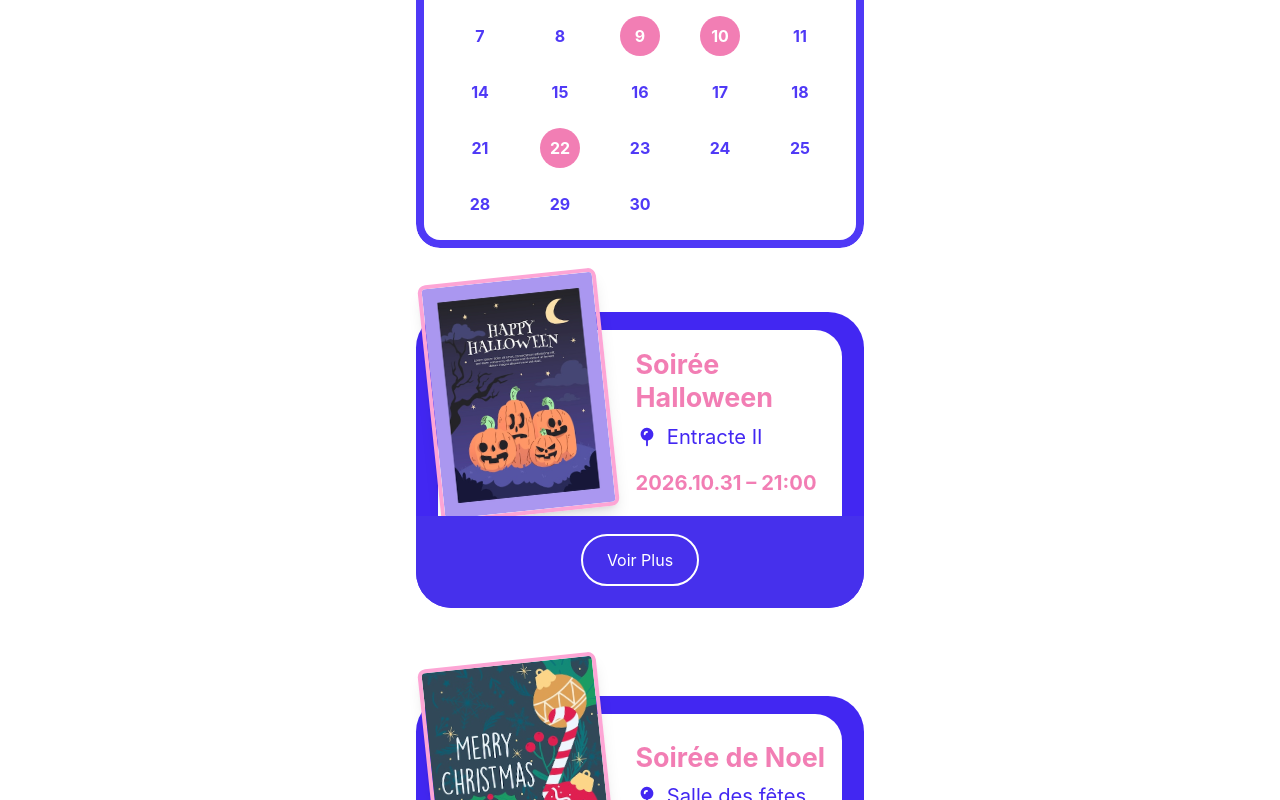
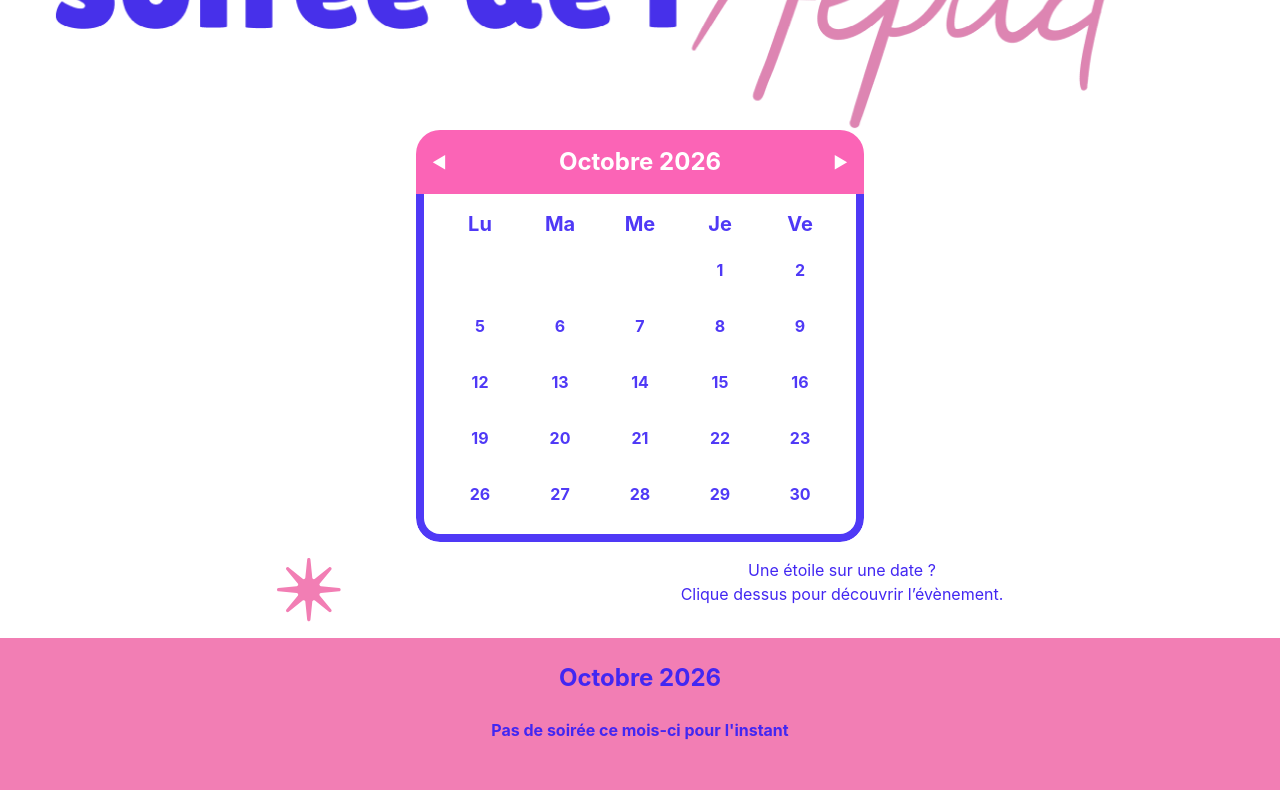
Before and after one commit to NicolasJMuller/AEPUD, a React (Vite) app in the folder AEPUD/: page /evenement in a window 1280 px wide. Shown: the part 300-1100 px from the top of the page. Built offline with nearby package versions, Linux system fonts and the light colour scheme.

Commit message:
avancement Nicolas

```diff
--- a/AEPUD/src/components/Calendrier.tsx
+++ b/AEPUD/src/components/Calendrier.tsx
@@ -1,59 +1,78 @@
-import { useState } from 'react';
+import { type Dispatch, type SetStateAction } from 'react';
+import { Link } from 'react-router-dom';
+import Etoile from './Etoile';
+import soirees from '../data/CardSoiree.json';
 
 const JOURS = ['Lu', 'Ma', 'Me', 'Je', 'Ve'];
 const MOIS = ['Janvier', 'Février', 'Mars', 'Avril', 'Mai', 'Juin',
     'Juillet', 'Août', 'Septembre', 'Octobre', 'Novembre', 'Décembre'];
 
-// jours où il y a une soirée (format "AAAA-MM-JJ"), à toi de les mettre en JSON
-const soirees = ['2026-09-09', '2026-09-10', '2026-09-22'];
+type Props = {
+    date: Date;
+    setDate: Dispatch<SetStateAction<Date>>;
+};
 
-export default function Calendrier() {
-    const [date, setDate] = useState(new Date(2026, 8, 1)); // 8 = septembre (les mois commencent à 0)
-
+export default function Calendrier({ date, setDate }: Props) {
     const annee = date.getFullYear();
     const mois = date.getMonth();
 
-    const nbJours = new Date(annee, mois + 1, 0).getDate(); // jour 0 du mois suivant = dernier jour de ce mois
-    const premierJour = new Date(annee, mois, 1).getDay();  // 0 = dimanche, 1 = lundi...
-    const decalage = (premierJour + 6) % 7;                 // on passe en semaine Lundi = 0
+    const nbJours = new Date(annee, mois + 1, 0).getDate();
+    const premierJour = new Date(annee, mois, 1).getDay();
+    const decalage = (premierJour + 6) % 7; // lundi = 0
 
-    // on construit la liste des cases : des null pour le décalage, puis 1..nbJours
     const cases: (number | null)[] = [
         ...Array(decalage).fill(null),
         ...Array.from({ length: nbJours }, (_, i) => i + 1),
     ];
 
-    // on retire les samedis/dimanches (colonnes 5 et 6)
+    // on retire samedi et dimanche
     const casesSemaine = cases.filter((_, i) => i % 7 < 5);
 
     const changerMois = (delta: number) => setDate(new Date(annee, mois + delta, 1));
 
-    const estSoiree = (jour: number) => {
+    // renvoie la soirée du jour (ou undefined)
+    const trouverSoiree = (jour: number) => {
         const mm = String(mois + 1).padStart(2, '0');
         const jj = String(jour).padStart(2, '0');
-        return soirees.includes(`${annee}-${mm}-${jj}`);
+        return soirees.find(s => s.dateSoiree === `${annee}.${mm}.${jj}`);
     };
 
     return (
-    <div className="max-w-md mx-auto rounded-3xl overflow-hidden bg-white w-4/5">
+        <div className="w-5/6 max-w-md mx-auto rounded-3xl overflow-hidden bg-white">
+            {/* header rose, sans bordure */}
             <div className="bg-pink-400 text-white flex justify-between items-center px-4 py-4">
                 <button onClick={() => changerMois(-1)}>◀</button>
                 <h2 className="text-2xl font-bold">{MOIS[mois]} {annee}</h2>
                 <button onClick={() => changerMois(1)}>▶</button>
             </div>
 
-        <div className="grid grid-cols-5 text-center p-4 gap-y-4 text-indigo-600 font-bold border-8 border-t-0 border-indigo-600 rounded-b-3xl bg-white">
-              {JOURS.map(j => <div key={j} className="text-xl">{j}</div>)}
+            {/* corps avec la bordure bleue, sans le haut */}
+            <div className="grid grid-cols-5 text-center p-4 gap-y-2 text-indigo-600 font-bold border-8 border-t-0 border-indigo-600 rounded-b-3xl bg-white">
+                {JOURS.map(j => (
+                    <div key={j} className="text-xl">{j}</div>
+                ))}
 
-                {casesSemaine.map((jour, i) => (
-                    <div key={i} className="h-10 flex items-center justify-center">
+                {casesSemaine.map((jour, i) => {
+                    const soiree = jour ? trouverSoiree(jour) : undefined;
+
+                    return (
+                        <div key={i} className="h-12 flex items-center justify-center">
                             {jour && (
-                            <span className={estSoiree(jour) ? 'bg-[#F27EB4] text-white rounded-full w-10 h-10 flex items-center justify-center' : ''}>
-                                {jour}
-                            </span>
+                                soiree ? (
+                                    <Link
+                                        to={`/soiree/${soiree.id}`}
+                                        className="relative w-12 h-12 flex items-center justify-center"
+                                    >
+                                        <Etoile className="absolute top-1/2 left-1/2 -translate-x-1/2 -translate-y-1/2 w-16 h-16 text-[#F27EB4] hover:scale-110 transition-transform" />
+                                        <span className="relative text-white">{jour}</span>
+                                    </Link>
+                                ) : (
+                                    <span>{jour}</span>
+                                )
                             )}
                         </div>
-                ))}
+                    );
+                })}
             </div>
         </div>
     );
--- a/AEPUD/src/components/CarteSoiree.tsx
+++ b/AEPUD/src/components/CarteSoiree.tsx
@@ -2,14 +2,38 @@ import VoirPlus from "./VoirPlus";
 import solidpin from "../assets/medias/soiree/solidpin.svg";
 import soirees from "../data/CardSoiree.json";
 
-const CarteSoiree = () => {
+type Props = { date: Date };
+
+const CarteSoiree = ({ date }: Props) => {
+  const annee = date.getFullYear();
+  const mm = String(date.getMonth() + 1).padStart(2, "0");
+
+  // dateSoiree = "2026.10.31" → on garde celles qui commencent par "2026.10"
+  const soireesDuMois = soirees.filter((s) =>
+    s.dateSoiree.startsWith(`${annee}.${mm}`)
+  );
+
   return (
-    <div>
-      <section className="flex flex-col gap-12 px-12 py-6">
-        {soirees.map((s) => (
+    <div className="bg-[#F27EB4] py-6">
+
+      <h2 className="text-center text-2xl font-bold text-[#4227F2]">
+        {date
+          .toLocaleString("fr-FR", { month: "long", year: "numeric" })
+          .replace(/^./, (lettre) => lettre.toLocaleUpperCase("fr-FR"))}
+      </h2>
+
+
+      <section className="flex flex-col  px-12 py-6">
+        {soireesDuMois.length === 0 && (
+          <p className="text-center text-[#4227F2] font-bold">
+            Pas de soirée ce mois-ci pour l'instant
+          </p>
+        )}
+
+        {soireesDuMois.map((s) => (
           <article
-            key={s.titreSoiree}
-            className="@container relative mx-auto mt-10 w-full max-w-md"
+          key={s.id}
+          className="@container relative mx-auto mt-10 w-full max-w-md m-4"
           >
             {/* Fond bleu (couche 0) */}
             <div className="absolute inset-0 z-0 rounded-[8cqw] bg-[#4227F2]" />
--- /dev/null
+++ b/AEPUD/src/components/Etoile.tsx
@@ -0,0 +1,15 @@
+export default function Etoile({ className = "" }: { className?: string }) {
+    return (
+        <svg
+            viewBox="0 0 61 61"
+            fill="none"
+            xmlns="http://www.w3.org/2000/svg"
+            className={className}
+        >
+            <path
+                d="M40.8129 35.9998C40.0147 35.0374 40.6155 33.574 41.8596 33.45L59.2292 31.7193C61.1042 31.5325 61.1042 28.7995 59.2292 28.6127L41.8596 26.882C40.6155 26.758 40.0147 25.2946 40.8129 24.3322L51.6699 11.2407C52.8736 9.78926 50.95 7.84418 49.4853 9.03173L36.1766 19.8222C35.2127 20.6037 33.7664 20.0025 33.6406 18.768L31.8707 1.4027C31.6801 -0.467564 28.9554 -0.467565 28.7648 1.4027L26.9949 18.768C26.8691 20.0025 25.4228 20.6037 24.4589 19.8222L11.1502 9.03173C9.68554 7.84418 7.76188 9.78926 8.96559 11.2407L19.8226 24.3322C20.6208 25.2946 20.02 26.758 18.7758 26.882L1.40625 28.6127C-0.468684 28.7995 -0.468683 31.5325 1.40625 31.7193L18.7758 33.45C20.02 33.574 20.6208 35.0374 19.8226 35.9998L8.96559 49.0913C7.76188 50.5427 9.68554 52.4878 11.1502 51.3003L24.4589 40.5098C25.4228 39.7283 26.8691 40.3295 26.9949 41.564L28.7648 58.9293C28.9554 60.7996 31.6801 60.7996 31.8707 58.9293L33.6406 41.564C33.7664 40.3295 35.2127 39.7283 36.1766 40.5098L49.4853 51.3003C50.95 52.4878 52.8736 50.5427 51.6699 49.0913L40.8129 35.9998Z"
+                fill="currentColor"
+            />
+        </svg>
+    );
+}
--- a/AEPUD/src/data/CardSoiree.json
+++ b/AEPUD/src/data/CardSoiree.json
@@ -4,7 +4,7 @@
         "titreSoiree": "Soirée Halloween",
         "imgSoiree": "/Medias/Soiree/halloween2.jpg",
         "lieuSoiree": "Entracte II",
-        "dateSoiree": "2026.10.31",
+        "dateSoiree": "2026.11.20",
         "heureSoiree": "21:00",
         "description": "Une soirée au bar classique sans DJ, viens apprécier une soirée à base de discussion, billards et boissons",
         "payant": true
@@ -18,5 +18,25 @@
         "heureSoiree": "19:00",
         "description": "Une soirée au bar classique sans DJ, viens apprécier une soirée à base de discussion, billards et boissons",
         "payant": false
+    },
+    {
+        "id": 3,
+        "titreSoiree": "Soirée de Noel",
+        "imgSoiree": "/Medias/Soiree/noel2.jpg",
+        "lieuSoiree": "Salle des fêtes",
+        "dateSoiree": "2026.12.24",
+        "heureSoiree": "19:00",
+        "description": "Une soirée au bar classique sans DJ, viens apprécier une soirée à base de discussion, billards et boissons",
+        "payant": false
+    },
+    {
+        "id": 4,
+        "titreSoiree": "Soirée de Noel",
+        "imgSoiree": "/Medias/Soiree/noel2.jpg",
+        "lieuSoiree": "Salle des fêtes",
+        "dateSoiree": "2026.12.23",
+        "heureSoiree": "19:00",
+        "description": "Une soirée au bar classique sans DJ, viens apprécier une soirée à base de discussion, billards et boissons",
+        "payant": false
     }
 ]
--- a/AEPUD/src/pages/Evenement.tsx
+++ b/AEPUD/src/pages/Evenement.tsx
@@ -1,14 +1,20 @@
+import { useState } from "react";
 import Calendrier from "../components/Calendrier";
 import CarteSoiree from "../components/CarteSoiree";
+import Etoile from "../components/Etoile";
 
 export default function Evenement() {
+    const [date, setDate] = useState(new Date(2026, 9, 1));
+
     return (
         <main>
-            <h1 className="text-5xl font-LilitaOne text-[#4227F2] mb-4 text-center">Ne ratez plus une soirée de l’</h1>
-            <Calendrier />
-            <CarteSoiree />
+            <img src="/Medias/Soiree/titre.png" alt="Ne ratez plus une soirée de l'AEPUD" />
+            <Calendrier date={date} setDate={setDate} />
+            <div className="text-center text-[#4227F2] flex m-auto align-center justify-center w-5/6">
+                <Etoile className="mx-auto my-4 w-16 h-16 text-[#F27EB4]" />
+                <p className="mx-auto my-4">Une étoile sur une date ? <br /> Clique dessus pour découvrir l’évènement.</p>
+            </div>
+            <CarteSoiree date={date} />
         </main>
-
-
     );
 }
```
Also changed, not shown: AEPUD/public/Medias/Soiree/titre.png (added), AEPUD/public/Medias/interface/Logo_bleu_bleu.png (added). Lines whose indentation alone changed are shown as unchanged.
